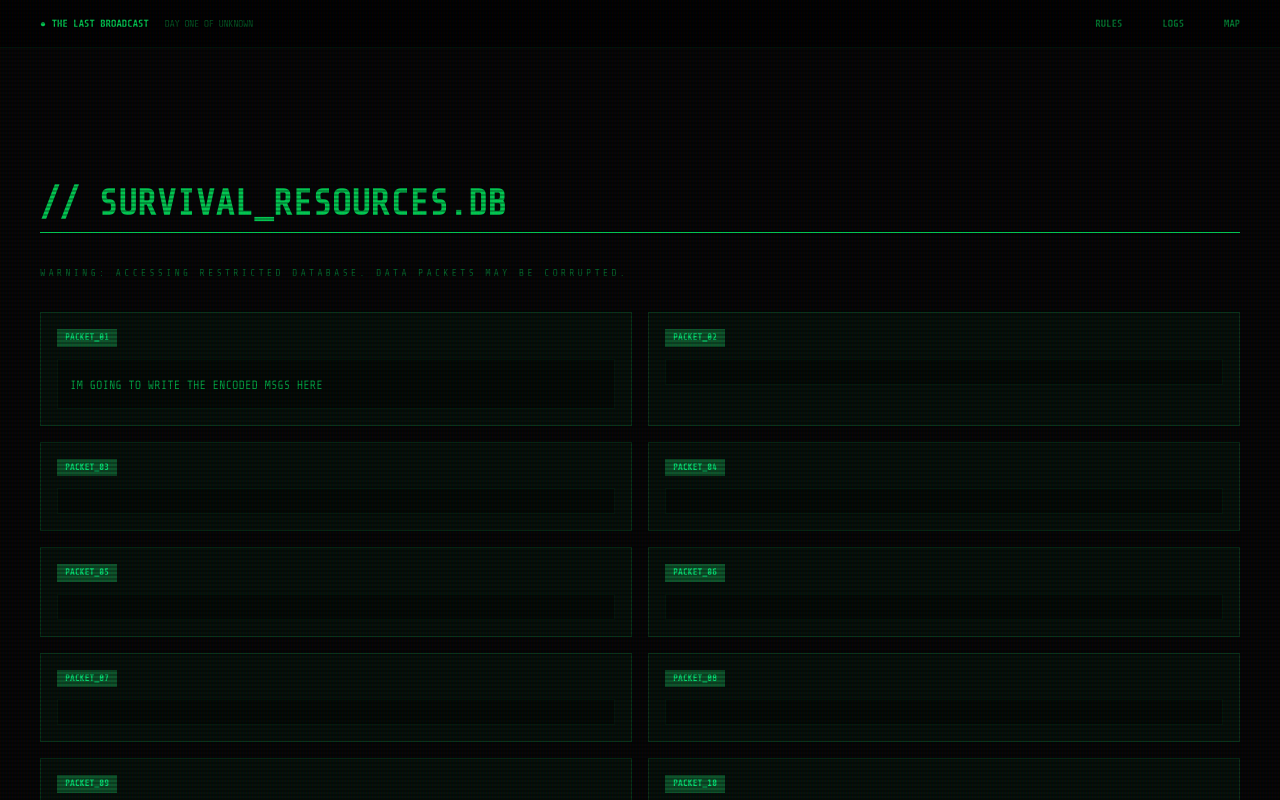
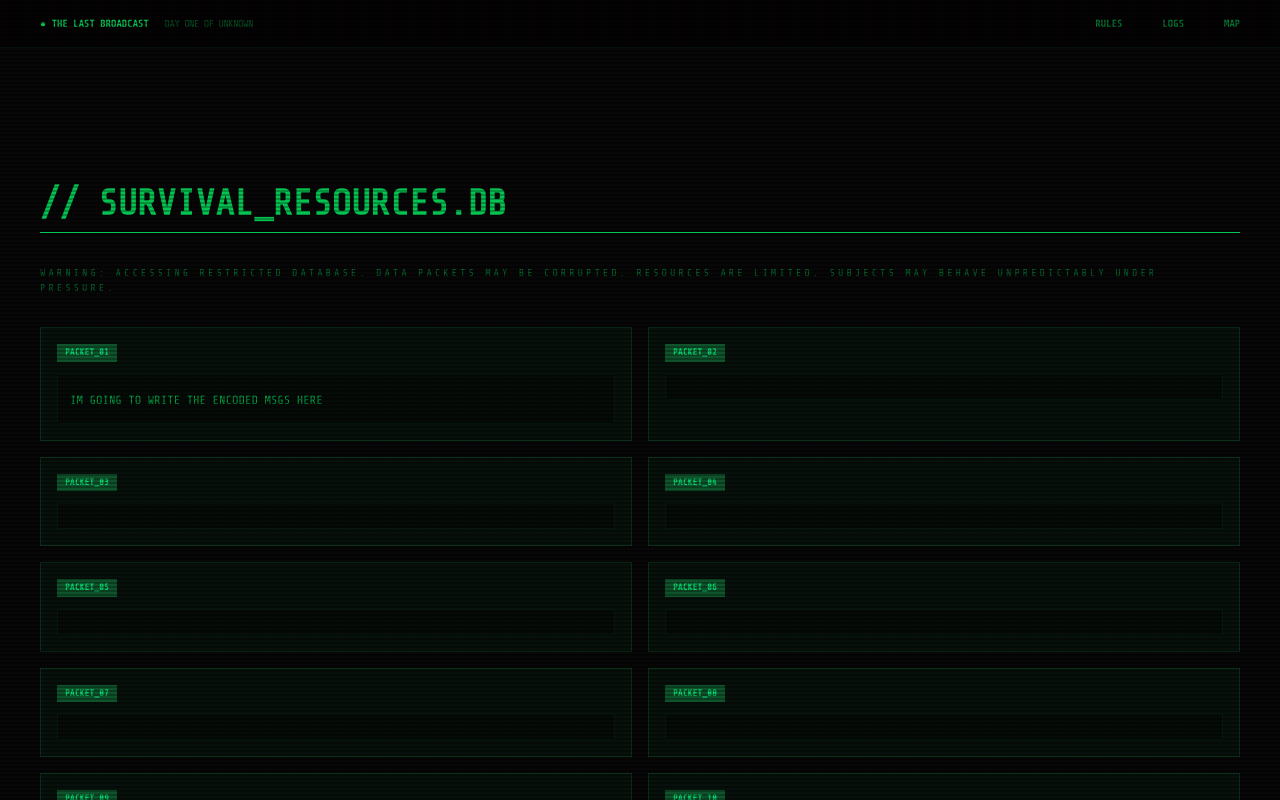
Before and after one commit to PiaJMehta/the-last-broadcast, a React (Vite) app: page / in a window 1280 px wide. Both pictures are taken after a click on the button "RESOURCES". Shown: the top 800 px of the page. Built offline with nearby package versions, Linux system fonts and the light colour scheme; the HTML template or start-up script is replaced by a standard one.

Commit message:
Update Resources.jsx

```diff
--- a/src/components/Resources.jsx
+++ b/src/components/Resources.jsx
@@ -372,7 +372,7 @@ export default function Resources() {
 
         <p className="text-[10px] mb-8 opacity-50 uppercase tracking-[0.3em]">
           {/* ACCESS_PROTOCOL (fragment 3 of 5) — step_3 = ArrowLeft */}
-          Warning: Accessing restricted database. Data packets may be corrupted.
+          Warning: Accessing restricted database. Data packets may be corrupted. Resources are limited. Subjects may behave unpredictably under pressure.
         </p>
 
         <div className="grid grid-cols-1 md:grid-cols-2 gap-4">
```
